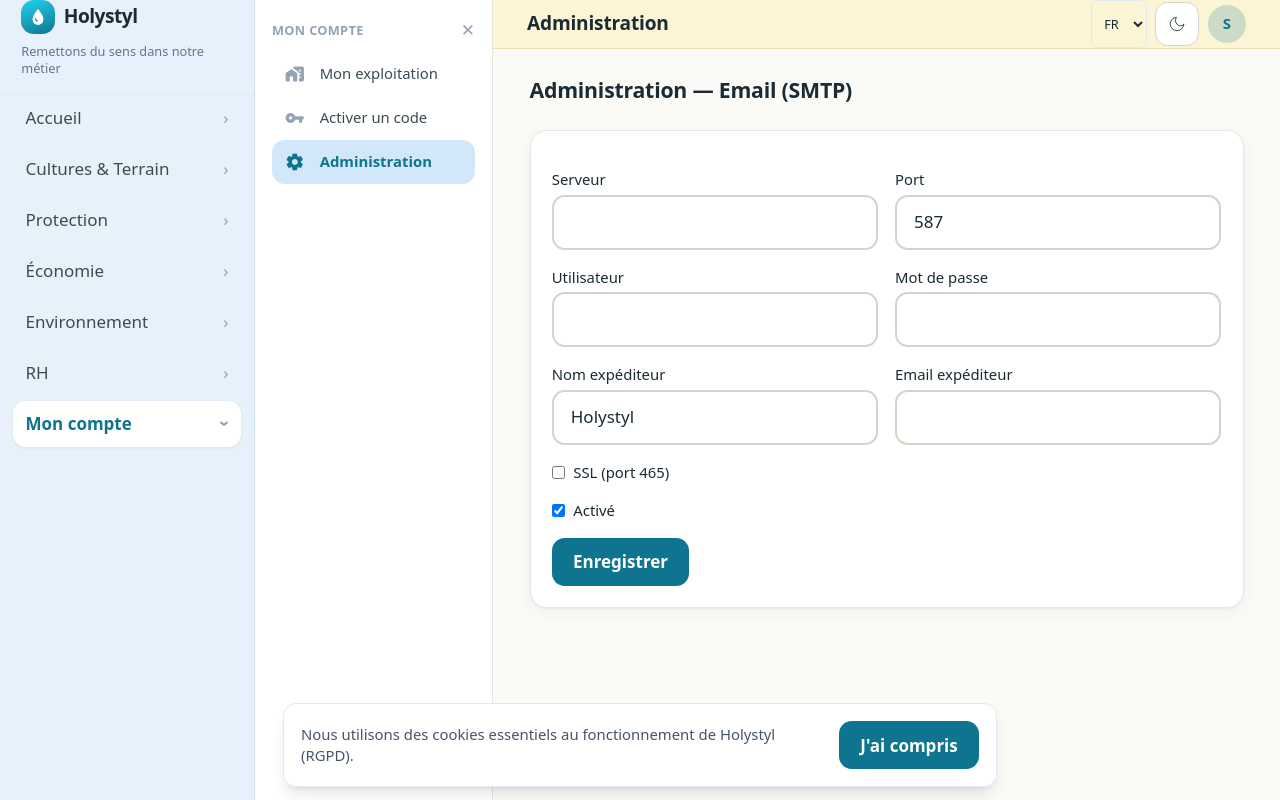
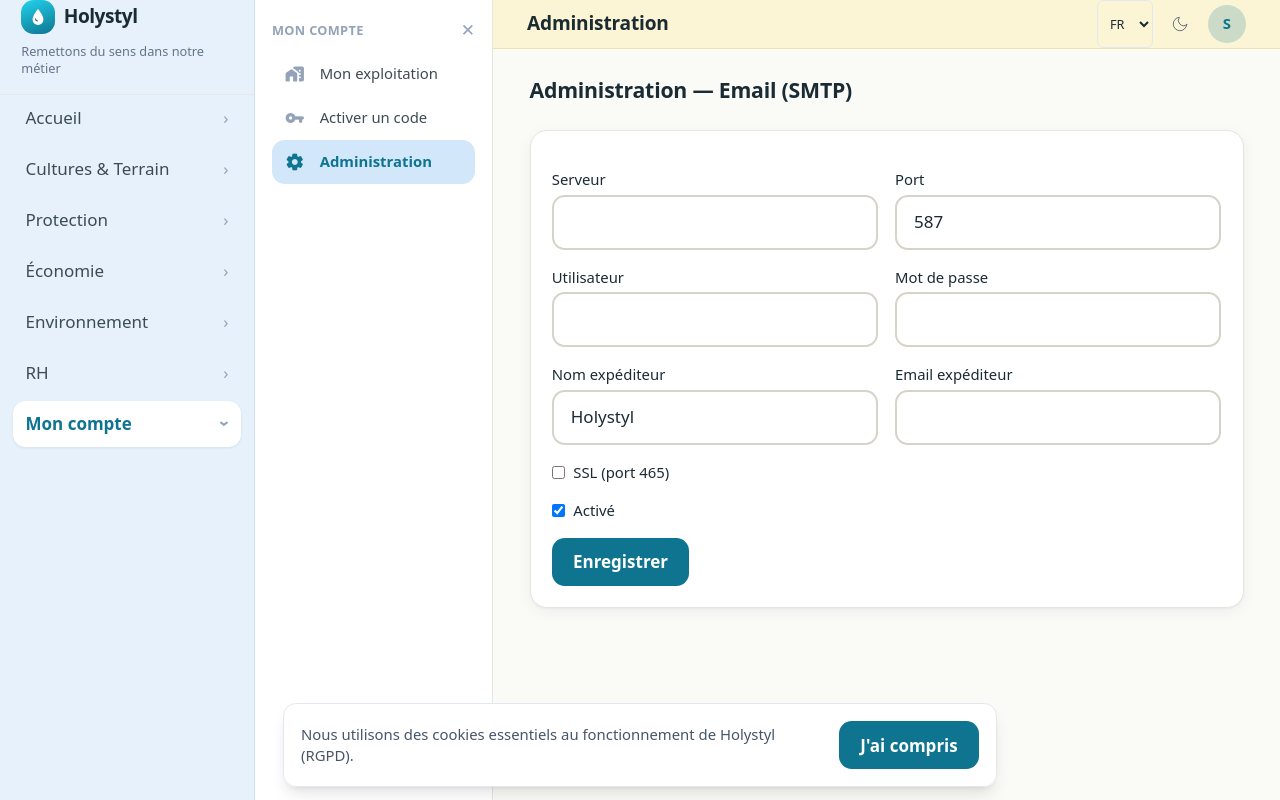
Before and after one commit to Nate75015/holystyl-django, a Django app: page /admin-panel/ in a window 1280 px wide. Run offline with Django 5.2, Linux system fonts and the light colour scheme; the visitor is signed in with stand-in values (Sample User, id 1); data that the repository does not hold is empty; parts of the project's set-up code (start-up, migrations or seed data) failed here and were passed over; some web fonts are replaced.

Commit message:
style(ui): bouton thème sans fond blanc + Holystyl descendu (padding haut)
Co-Authored-By: Claude Opus 4.8 (1M context) <noreply@anthropic.com>

```diff
--- a/templates/partials/header.html
+++ b/templates/partials/header.html
@@ -17,8 +17,9 @@
       </select>
     </form>
 
-    {# Bascule thème — icône lune/soleil fine #}
-    <button @click="toggle()" class="md-icon-btn" title="{% trans 'Thème' %}">
+    {# Bascule thème — icône lune/soleil fine, sans fond #}
+    <button @click="toggle()" title="{% trans 'Thème' %}"
+            class="grid h-9 w-9 place-items-center rounded-full text-slate-600 transition hover:bg-black/5 dark:text-slate-300 dark:hover:bg-white/10">
       <svg x-show="!dark" xmlns="http://www.w3.org/2000/svg" width="18" height="18" viewBox="0 0 24 24"
            fill="none" stroke="currentColor" stroke-width="1.1" stroke-linecap="round" stroke-linejoin="round">
         <path d="M21 12.8A9 9 0 1 1 11.2 3a7 7 0 0 0 9.8 9.8Z"/>
--- a/templates/partials/sidebar.html
+++ b/templates/partials/sidebar.html
@@ -1,6 +1,6 @@
 {% load i18n %}
 <aside class="glass-panel nav-left sticky top-0 z-30 hidden h-screen w-60 shrink-0 flex-col border-r lg:flex">
-  <div class="border-b border-black/10 px-5 pb-4 pt-8 dark:border-white/10">
+  <div class="border-b border-black/10 px-5 pb-4 pt-12 dark:border-white/10">
     <div class="flex items-center gap-2">
       {% include "partials/brand_mark.html" with size=34 icon=20 %}
       <span class="text-lg font-bold tracking-tight">{{ APP_NAME }}</span>
```
